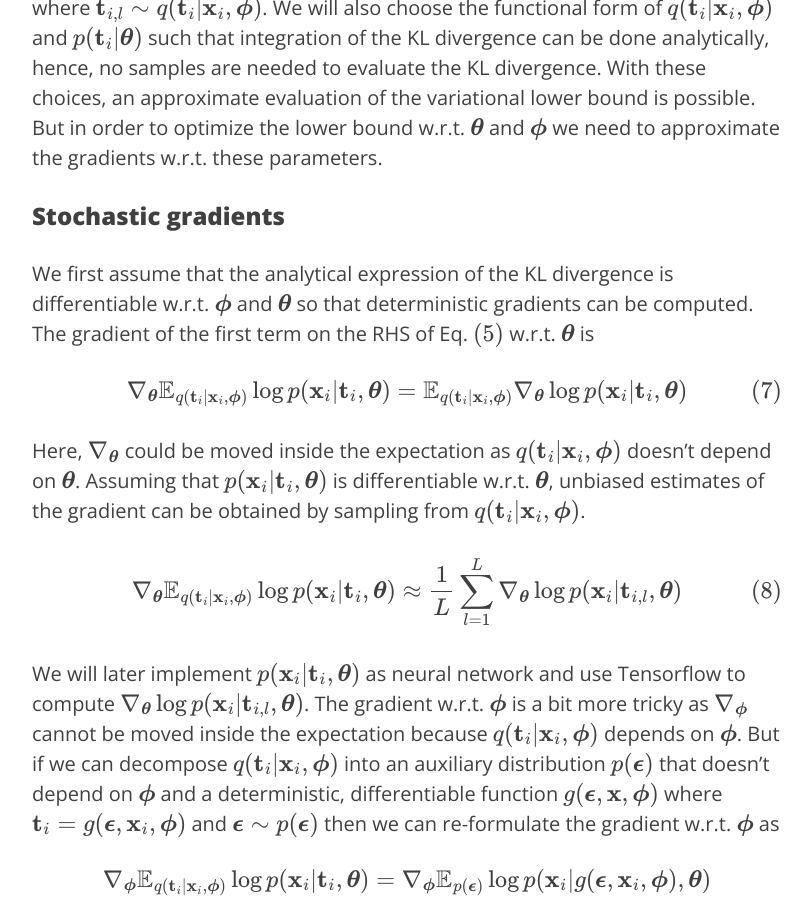
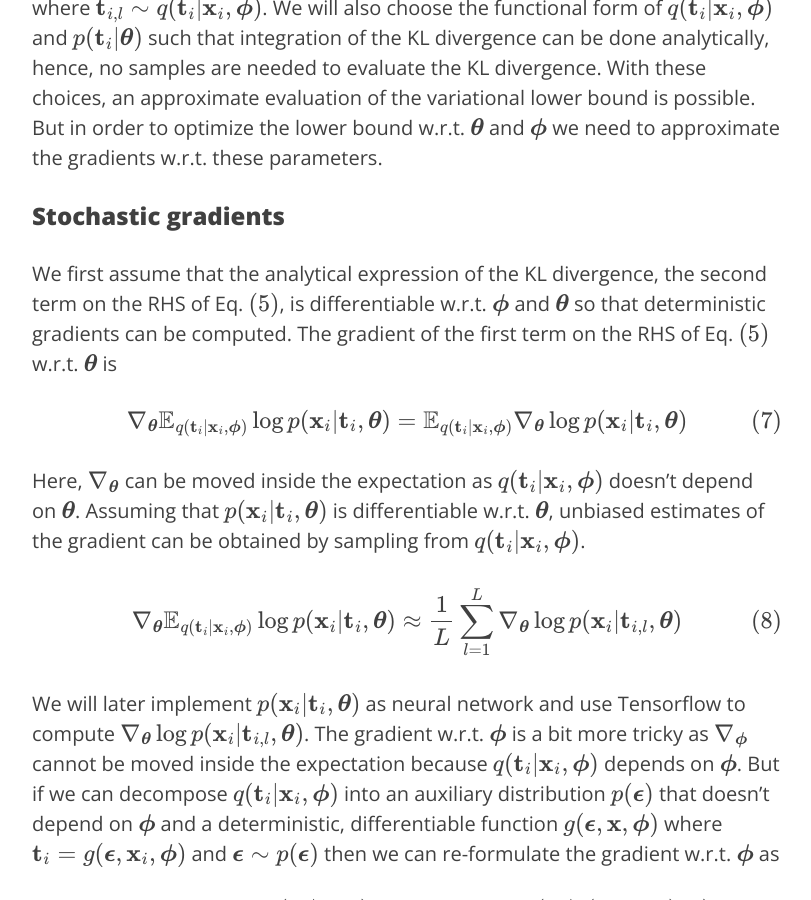
Before and after one commit to krasserm/krasserm.github.io, a Jekyll site: the page built from _posts/2019-12-17-latent-variable-models-part-2.md, in a window 1280 px wide and 900 px high, scrolled down 3386 px. Shown: the whole window, without its empty margins (233-1044 px from the left). Built offline with Jekyll 4.4.1, drawn with Linux system fonts in a browser that asks for light colours; formulas are drawn with MathJax 3; comment, search, counter and statistics services are not loaded.

Commit message:
Minor edit

```diff
--- a/_posts/2019-12-17-latent-variable-models-part-2.md
+++ b/_posts/2019-12-17-latent-variable-models-part-2.md
@@ -77,7 +77,7 @@ where $\mathbf{t}_{i,l} \sim q(\mathbf{t}_i \lvert \mathbf{x}_i, \boldsymbol{\ph
 
 ### Stochastic gradients
 
-We first assume that the analytical expression of the KL divergence is differentiable w.r.t. $\boldsymbol{\phi}$ and $\boldsymbol{\theta}$ so that deterministic gradients can be computed. The gradient of the first term on the RHS of Eq. $(5)$ w.r.t. $\boldsymbol{\theta}$ is
+We first assume that the analytical expression of the KL divergence, the second term on the RHS of Eq. $(5)$, is differentiable w.r.t. $\boldsymbol{\phi}$ and $\boldsymbol{\theta}$ so that deterministic gradients can be computed. The gradient of the first term on the RHS of Eq. $(5)$ w.r.t. $\boldsymbol{\theta}$ is
 
 $$
 \nabla_{\boldsymbol{\theta}} \mathbb{E}_{q(\mathbf{t}_i \lvert \mathbf{x}_i, \boldsymbol{\phi})} \log p(\mathbf{x}_i \lvert \mathbf{t}_i, \boldsymbol{\theta}) =
@@ -85,7 +85,7 @@ $$
 \tag{7}
 $$
 
-Here, $\nabla_{\boldsymbol{\theta}}$ could be moved inside the expectation as $q(\mathbf{t}_i \lvert \mathbf{x}_i, \boldsymbol{\phi})$ doesn't depend on $\boldsymbol{\theta}$. Assuming that $p(\mathbf{x}_i \lvert \mathbf{t}_i, \boldsymbol{\theta})$ is differentiable w.r.t. $\boldsymbol{\theta}$, unbiased estimates of the gradient can be obtained by sampling from $q(\mathbf{t}_i \lvert \mathbf{x}_i, \boldsymbol{\phi})$.
+Here, $\nabla_{\boldsymbol{\theta}}$ can be moved inside the expectation as $q(\mathbf{t}_i \lvert \mathbf{x}_i, \boldsymbol{\phi})$ doesn't depend on $\boldsymbol{\theta}$. Assuming that $p(\mathbf{x}_i \lvert \mathbf{t}_i, \boldsymbol{\theta})$ is differentiable w.r.t. $\boldsymbol{\theta}$, unbiased estimates of the gradient can be obtained by sampling from $q(\mathbf{t}_i \lvert \mathbf{x}_i, \boldsymbol{\phi})$.
 
 $$
 \nabla_{\boldsymbol{\theta}} \mathbb{E}_{q(\mathbf{t}_i \lvert \mathbf{x}_i, \boldsymbol{\phi})} \log p(\mathbf{x}_i \lvert \mathbf{t}_i, \boldsymbol{\theta}) \approx
```
